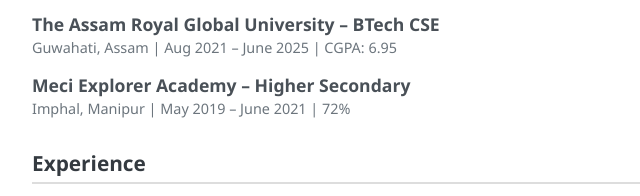
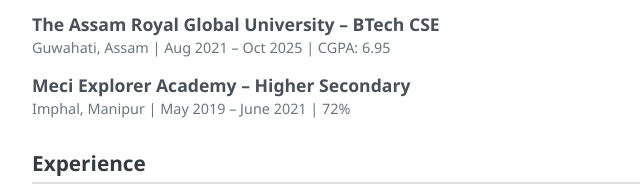
Before and after one commit to alen20780/ImAlen.github.io, a plain HTML site: page resume/real_resume.html in a window 1280 px wide. Shown: the part 222-418 px from the top of the page, 158-798 px from the left. Drawn offline with Linux system fonts and the light colour scheme.

Commit message:
Update graduation date for BTech CSE
Signed-off-by: Sarungbam Alen Meetei <alen20780@gmail.com>

```diff
--- a/resume/real_resume.html
+++ b/resume/real_resume.html
@@ -85,7 +85,7 @@
       <h2>Education</h2>
       <div class="item">
         <h3>The Assam Royal Global University – BTech CSE</h3>
-        <span>Guwahati, Assam | Aug 2021 – June 2025 | CGPA: 6.95</span>
+        <span>Guwahati, Assam | Aug 2021 – Oct 2025 | CGPA: 6.95</span>
       </div>
       <div class="item">
         <h3>Meci Explorer Academy – Higher Secondary</h3>
```
